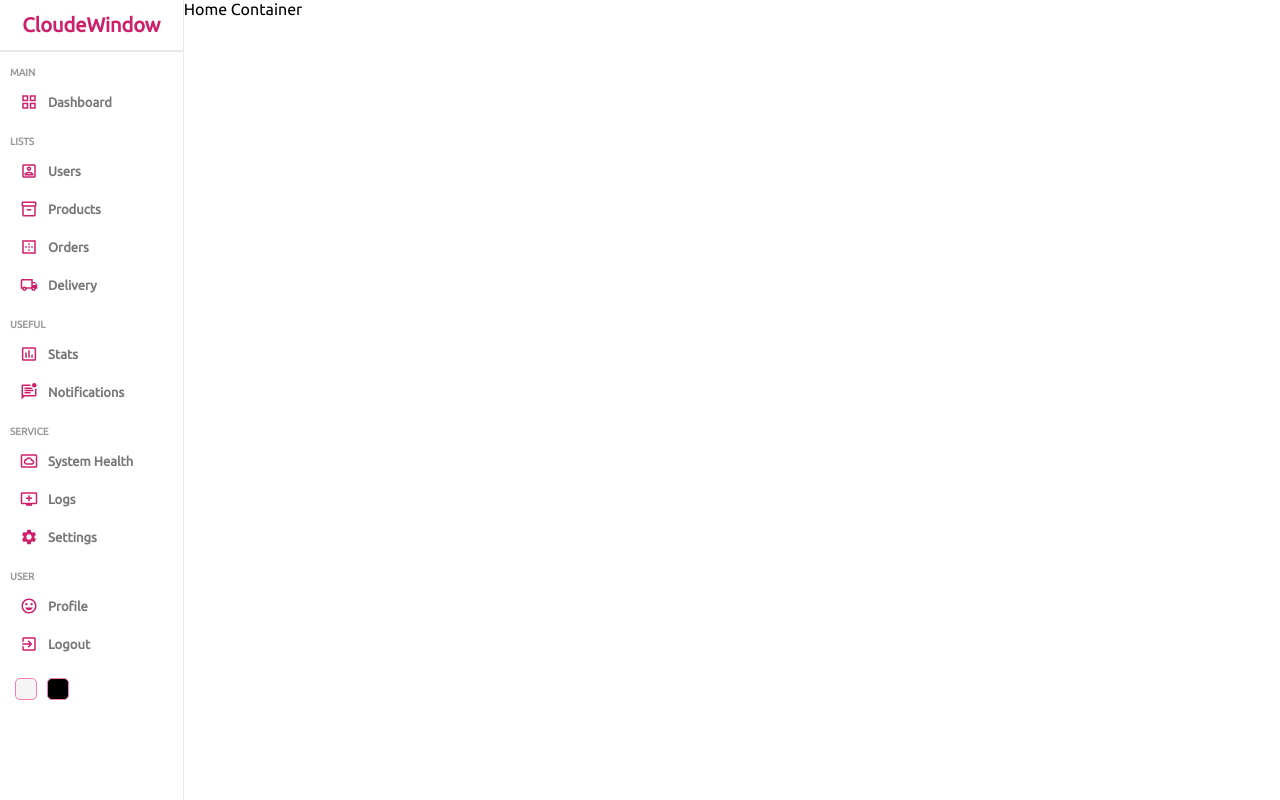
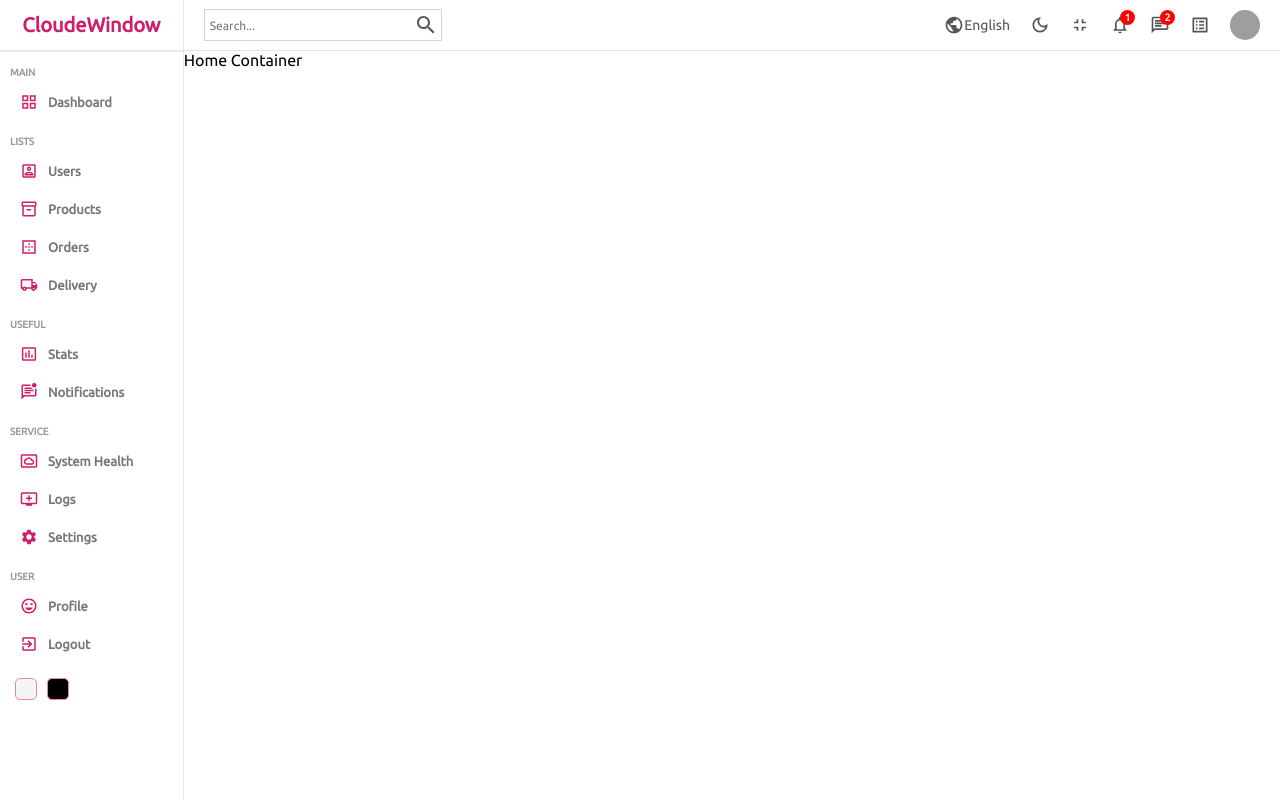
Before and after one commit to hafijur1238/Admin-Panel, a React (Create React App) app: page / in a window 1280 px wide. Built offline with nearby package versions, Linux system fonts and the light colour scheme; grey boxes are pictures that could not be loaded.

Commit message:
NavBar Desing  Done

```diff
--- a/src/components/navbar/Navbar.jsx
+++ b/src/components/navbar/Navbar.jsx
@@ -1,10 +1,55 @@
 import "./nabvar.scss"
+import SearchOutlinedIcon from '@mui/icons-material/SearchOutlined';
+import PublicOutlinedIcon from '@mui/icons-material/PublicOutlined';
+import DarkModeOutlinedIcon from '@mui/icons-material/DarkModeOutlined';
+import FullscreenExitOutlinedIcon from '@mui/icons-material/FullscreenExitOutlined';
+import NotificationsNoneIcon from '@mui/icons-material/NotificationsNone';
+import ChatOutlinedIcon from '@mui/icons-material/ChatOutlined';
+import ListAltOutlinedIcon from '@mui/icons-material/ListAltOutlined';
+
+
 
 const Navbar = () => {
   return (
     <div className='navbar'>
       <div className="wrapper">
+        <div className="search">
+          <input type="text" placeholder="Search..." />
+          <SearchOutlinedIcon/>
+        </div>
+        <div className="items">
+          <div className="item">
+           <PublicOutlinedIcon className="icon"/>
+           English
+          </div>
+          <div className="item">
+           <DarkModeOutlinedIcon className="icon"/>
 
+          </div>
+          <div className="item">
+           <FullscreenExitOutlinedIcon className="icon"/>
+
+          </div>
+          <div className="item">
+           <NotificationsNoneIcon className="icon"/>
+            <div className="counter">1</div>
+          </div>
+          <div className="item">
+           <ChatOutlinedIcon className="icon"/>
+           <div className="counter">2</div>
+          </div>
+          <div className="item">
+           <ListAltOutlinedIcon className="icon"/>
+
+          </div>
+          <div className="item">
+           <img src="https://img.freepik.com/free-vector/businessman-character-avatar-isolated_24877-60111.jpg?w=1060&t=st=1695288465~exp=1695289065~hmac=920b44fe6302d7fb7eb592e4e53a6303e9b0befea0a258dd106d0c331f0feb57"
+           alt=""
+           className="avatar"
+           />
+
+          </div>
+        </div>
       </div>
     </div>
   )
--- a/src/components/navbar/nabvar.scss
+++ b/src/components/navbar/nabvar.scss
@@ -0,0 +1,71 @@
+.navbar{
+    height: 50px;
+    border-bottom: 0.5px solid rgb(231, 229, 228);
+    display: flex;
+    align-items: center;
+    font-size: 14px;
+    color: #555;
+
+    .wrapper{
+        width: 100%;
+        padding: 20px;
+        display: flex;
+        align-items: center;
+        justify-content: space-between;
+
+        .search{
+            display: flex;
+            align-items: center;
+            border: 0.5px solid lightgray;
+            padding: 3px;
+
+            input{
+                border: none;
+                outline: none;
+                background-color: transparent;
+
+                &::placeholder{
+                    font-size: 12px;
+                }
+            }
+        }
+
+        .items{
+            display: flex;
+            align-items: center;
+
+            .item{
+                display: flex;
+                align-items: center;
+                margin-left: 20px;
+                position: relative;
+
+                .icon{
+                    font-size: 20px;
+                }
+
+                .avatar{
+                    width: 30px;
+                    height: 30px;
+                    border-radius: 50%;
+                }
+
+                .counter{
+                    width: 15px;
+                    height: 15px;
+                    background-color: red;
+                    border-radius: 50%;
+                    color: white;
+                    display: flex;
+                    align-items: center;
+                    justify-content: center;
+                    font-size: 10px;
+                    font-weight: bold;
+                    position: absolute;
+                    top: -5px;
+                    right: -5px;
+                }
+            }
+        }
+    }
+}
```
